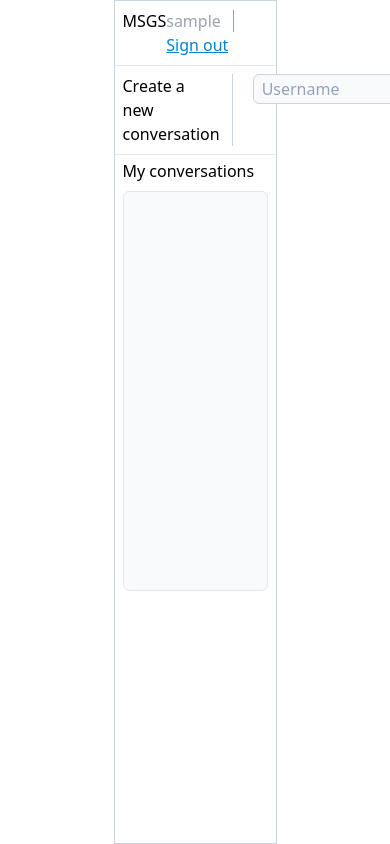
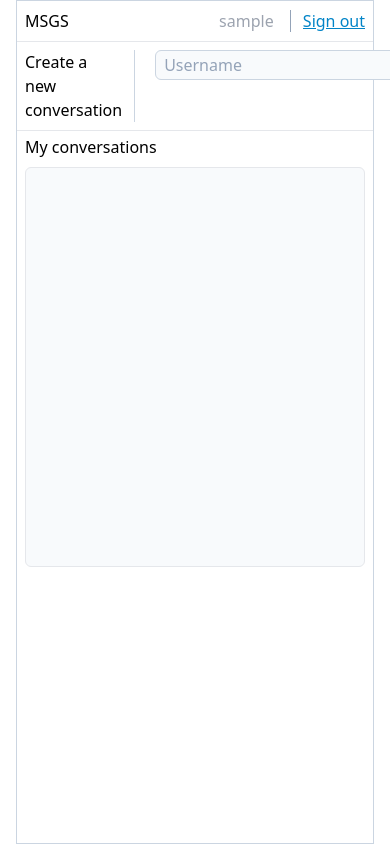
Before and after one commit to mhmh4/flask-messenger, a Flask app: page /home in a window 390 px wide; the page is wider, and only the part inside the window is pictured. Run offline with Flask 3, Linux system fonts and the light colour scheme; the visitor is signed in with stand-in values (Sample User, id 1); data comes from the database, SQL or seed files in the repository; data that the repository does not hold is empty; some libraries are stand-ins or nearby versions.

Commit message:
Update base.html

```diff
--- a/msgs/templates/base.html
+++ b/msgs/templates/base.html
@@ -11,7 +11,7 @@
   <script src="https://cdn.tailwindcss.com"></script>
 </head>
 <body>
-  <div class="w-1/2 min-h-screen mx-auto px-4">
+  <div class="lg:w-1/2 md:w-3/4 min-h-screen mx-auto px-4">
     {% block content %}{% endblock %}
   </div>
 </body>
```
